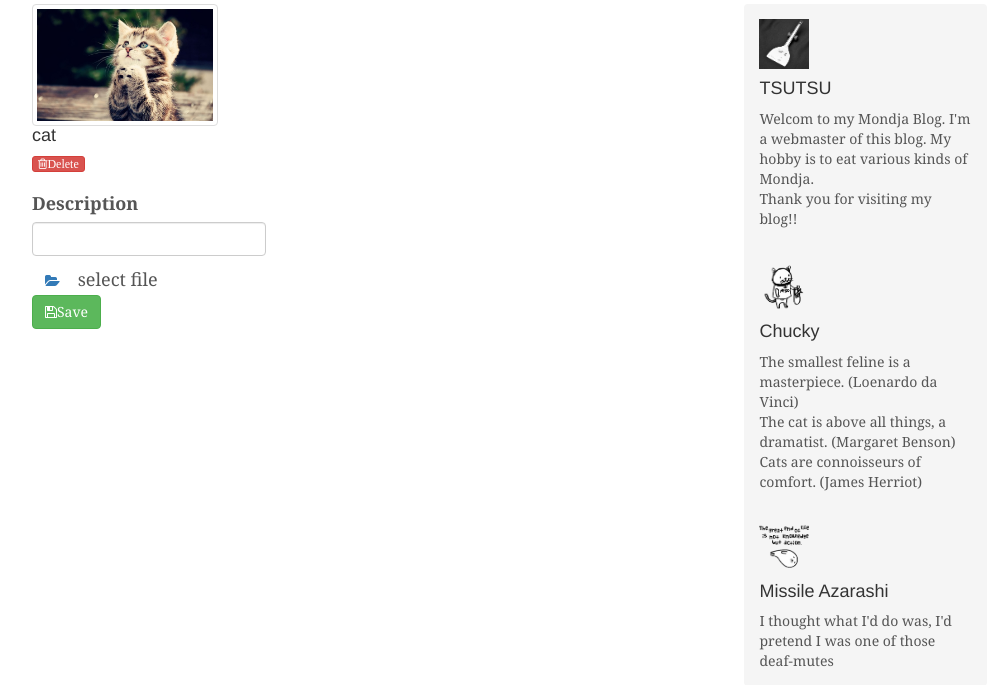
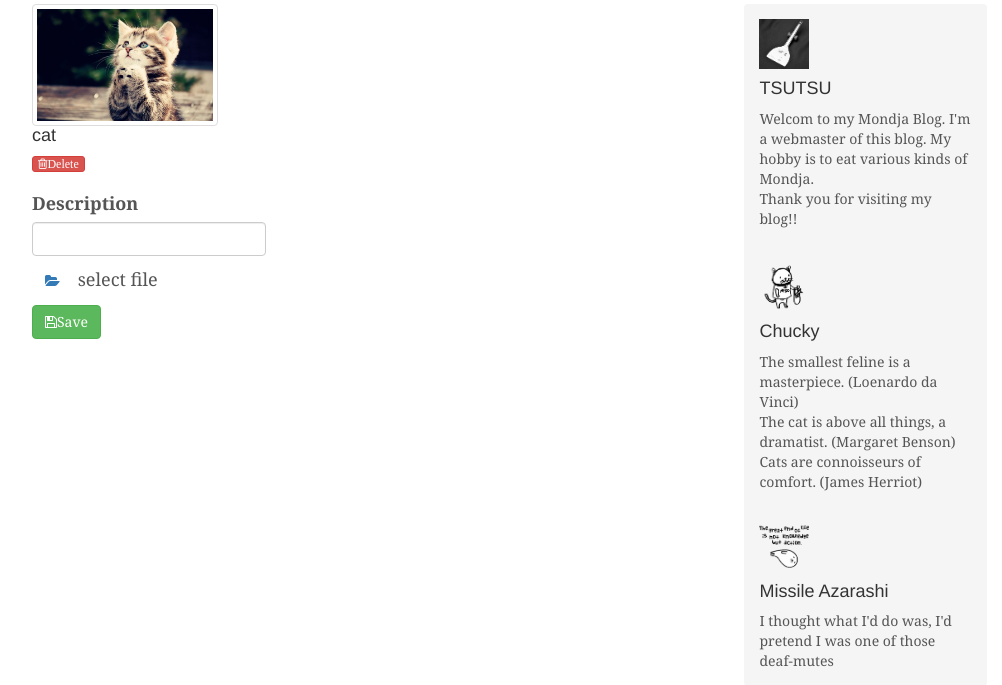
Before and after one commit to y-tsutsu/mondja-blog, a Django app: template static/templates/galleries/images.html in a window 1280 px wide. Shown: the part 240-925 px from the top of the page, without its empty margins (138-1140 px from the left). Run offline with Django 3.2, Linux system fonts and the light colour scheme; the template is opened without the code that fills it: values that come from a table or form of the project are taken from there, others are empty; a user stored in the database is signed in; data comes from the database, SQL or seed files in the repository; some libraries are stand-ins or nearby versions.

Commit message:
デザインちょい修正．

```diff
--- a/static/templates/galleries/images.html
+++ b/static/templates/galleries/images.html
@@ -66,7 +66,7 @@
             </div>
 
             <input type="file" id="file-input" name="image" style="display: none;">
-            <div class="input-prepend">
+            <div class="input-prepend" style="padding-bottom:10px;">
                 <a class="btn" onclick="$('#file-input').click();"><i class="fa fa-folder-open"></i></a>
                 <span id="cover" class="input-xlarge uneditable-input">select file</span>
             </div>
```
